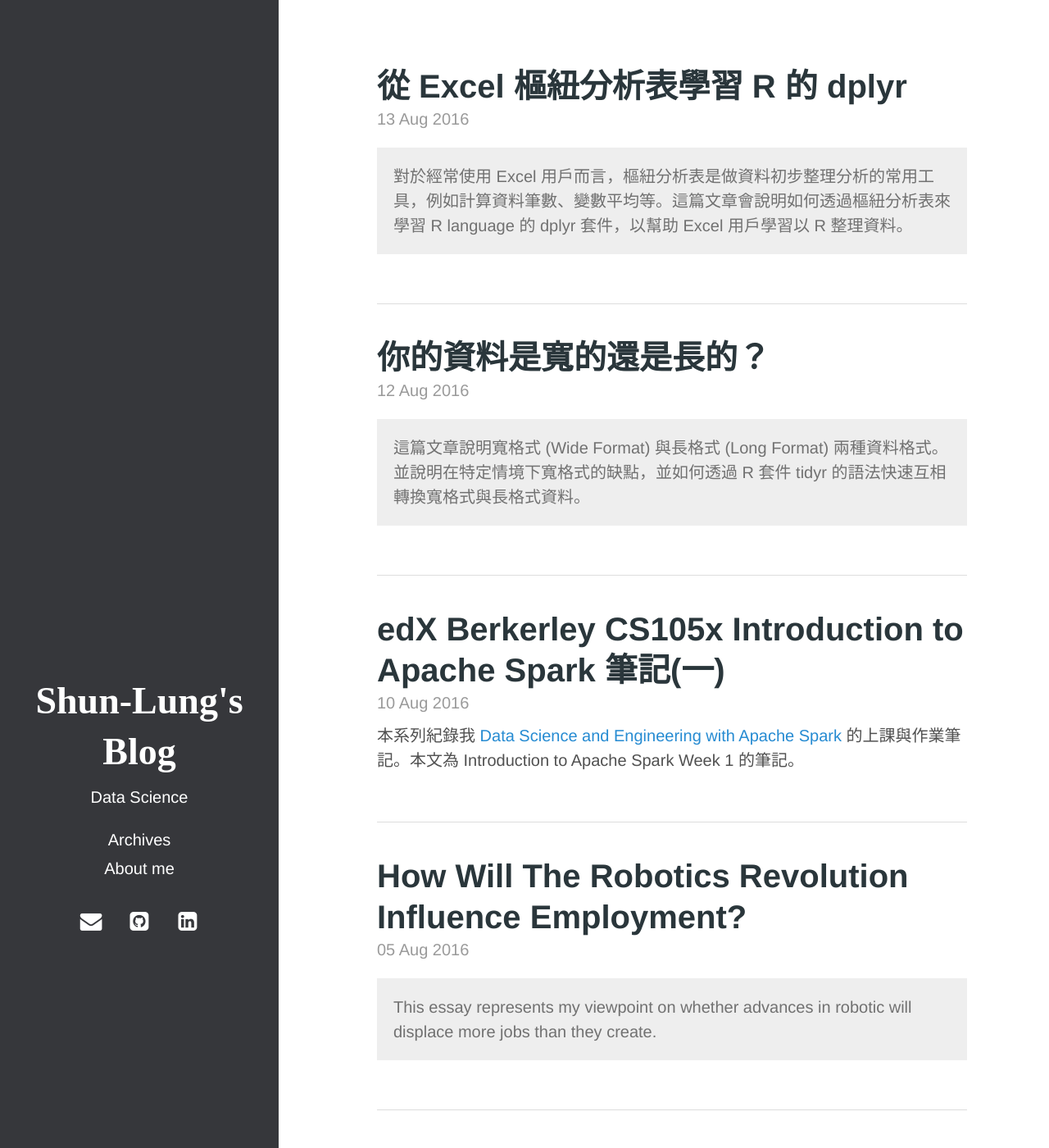
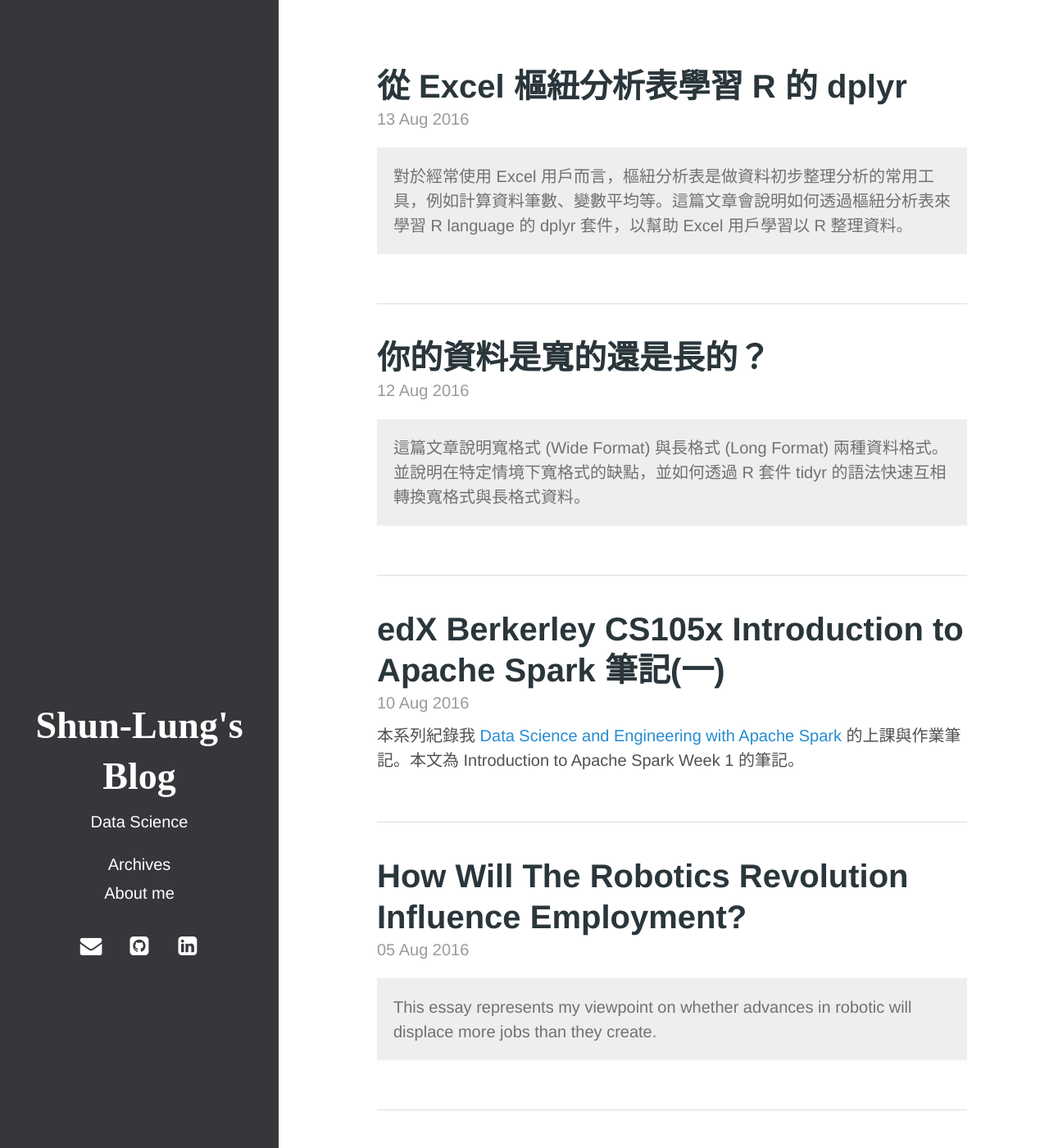
Before and after one commit to codeAligned/slchangtw.netlify, a Jekyll site: the page built from index.html, in a window 1280 px wide and 1400 px high. Shown: the whole window at 82% size. Built offline with Jekyll 4.4.1, drawn with Linux system fonts in a browser that asks for light colours; the list of posts is cut into pages by our own code.

Commit message:
update hyde.css

```diff
--- a/public/css/hyde.css
+++ b/public/css/hyde.css
@@ -85,7 +85,7 @@ html {
 
 /* Sidebar nav */
 .sidebar-nav {
-  margin-bottom: 11.5rem;
+  margin-bottom: 10rem;
 }
 .sidebar-nav-item {
   display: block;
```
